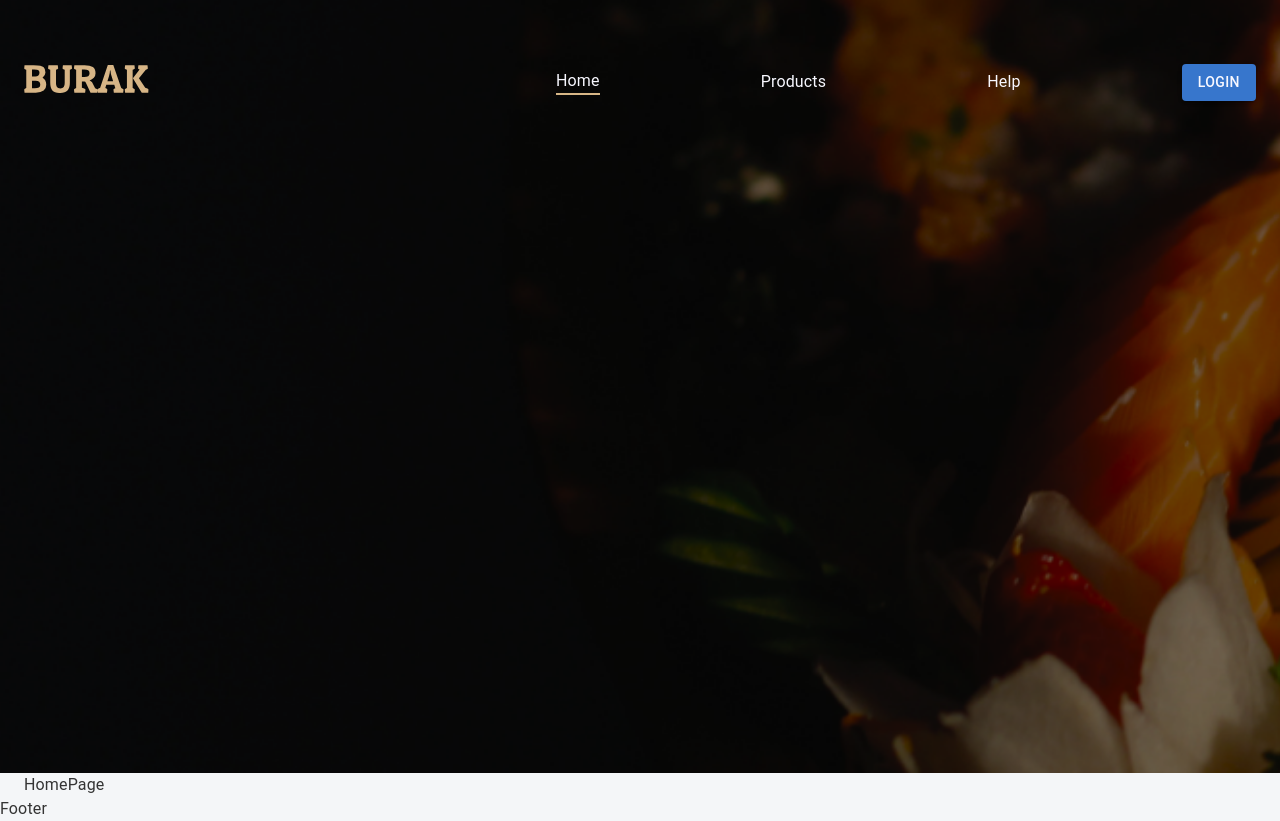
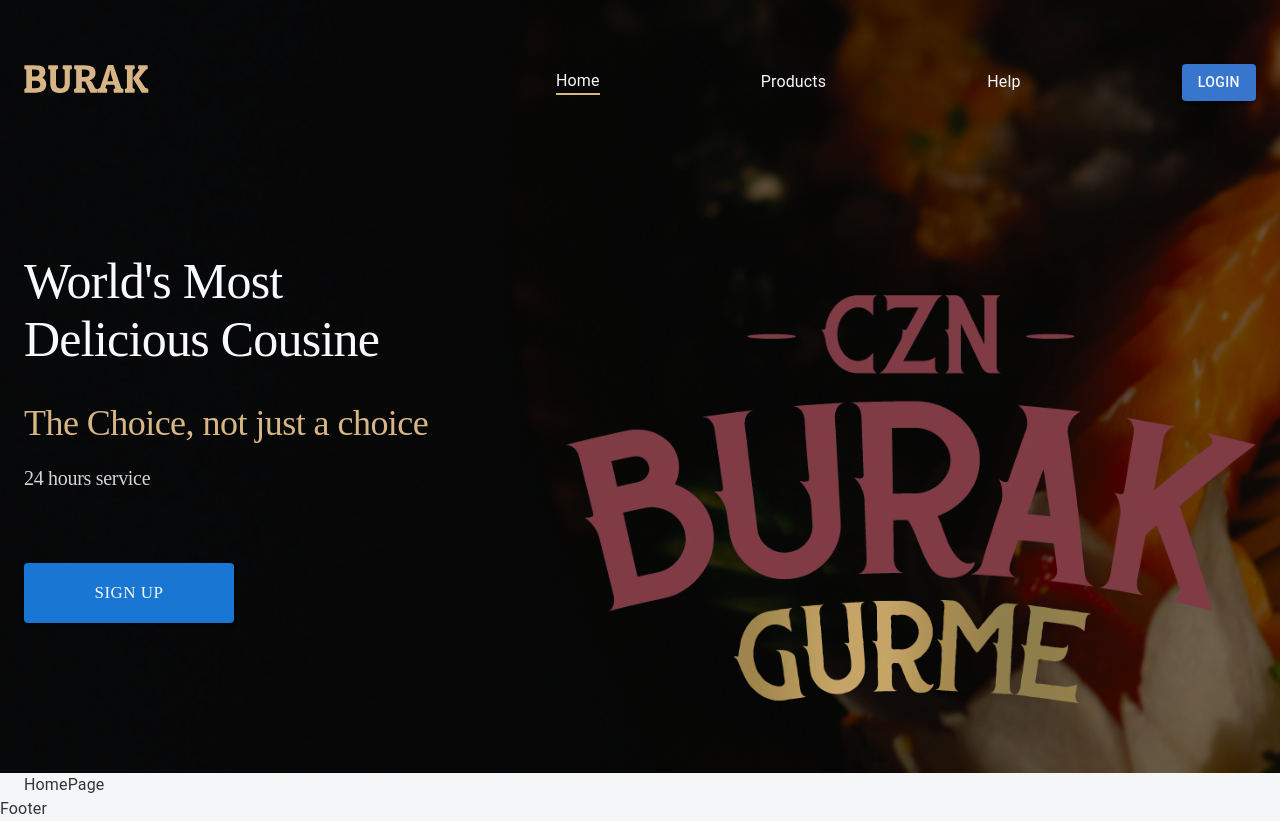
Before and after one commit to Salaev-Davlat001/burak-react, a React (Create React App) app: page / in a window 1280 px wide. Built offline with nearby package versions, Linux system fonts and the light colour scheme.

Commit message:
fix: modify homeNavbar header component

```diff
--- a/src/app/components/headers/HomeNavbar.tsx
+++ b/src/app/components/headers/HomeNavbar.tsx
@@ -59,6 +59,23 @@
             )}
           </Stack>
         </Stack>
+        <Stack className="header-frame">
+          <Stack className="detail">
+            <Box className="head-main-txt">World's Most Delicious Cousine</Box>
+            <Box className="wel-txt">The Choice, not just a choice</Box>
+            <Box className="service-txt">24 hours service</Box>
+            <Box className="signup">
+              {!authMember ? (
+                <Button variant="contained" className="signup-button">
+                  SIGN UP
+                </Button>
+              ) : null}
+            </Box>
+          </Stack>
+          <Box className="logo-frame">
+            <div className="logo-img"></div>
+          </Box>
+        </Stack>
       </Container>
     </div>
   );
--- a/src/css/navbar.css
+++ b/src/css/navbar.css
@@ -73,3 +73,87 @@
 .home-navbar div.hover-line:after {
   transform-origin: 0% 50%;
 }
+
+.home-navbar .navbar-container .header-frame {
+  margin-top: 142px;
+  height: 462px;
+  display: flex;
+  flex-direction: row;
+  justify-content: space-between;
+}
+
+.home-navbar .navbar-container .header-frame .detail {
+  width: 510px;
+  display: flex;
+  flex-direction: column;
+}
+
+.home-navbar .navbar-container .header-frame .detail .head-main-txt {
+  width: 450px;
+  height: 150px;
+  font-family: "Roboto Serif";
+  font-size: 50px;
+  font-style: normal;
+  font-weight: 500;
+  line-height: normal;
+  letter-spacing: -0.75px;
+  color: #f8f8ff;
+}
+
+.home-navbar .navbar-container .header-frame .detail .wel-txt {
+  width: 510px;
+  height: 42px;
+  font-family: "Roboto Serif";
+  font-size: 36px;
+  font-style: normal;
+  font-weight: 400;
+  line-height: normal;
+  letter-spacing: -0.54px;
+  color: #d7b686;
+}
+
+.home-navbar .navbar-container .header-frame .detail .service-txt {
+  margin-top: 23px;
+  width: 153px;
+  height: 23px;
+  font-family: "Roboto Serif";
+  font-size: 20px;
+  font-style: normal;
+  font-weight: 400;
+  line-height: normal;
+  letter-spacing: -0.3px;
+  color: #d5d5d5;
+}
+
+.home-navbar .navbar-container .detail .signup {
+  margin-top: 73px;
+}
+
+.home-navbar .navbar-container .detail .signup .signup-button {
+  width: 210px;
+  height: 60px;
+  border-radius: 4px;
+  background-color: #1976d2;
+  text-align: center;
+  font-family: Poppins;
+  font-size: 17px;
+  font-style: normal;
+  font-weight: 400;
+  line-height: normal;
+  color: #f8f8f8;
+}
+
+.home-navbar .navbar-container .logo-frame {
+  margin-top: 43px;
+  width: 690px;
+  height: 419x;
+}
+
+.home-navbar .navbar-container .logo-frame .logo-img {
+  width: 100%;
+  height: 100%;
+  background: url("/public/img/logo.webp");
+  background-size: contain;
+  background-repeat: no-repeat;
+  filter: invert(18%);
+}
```
